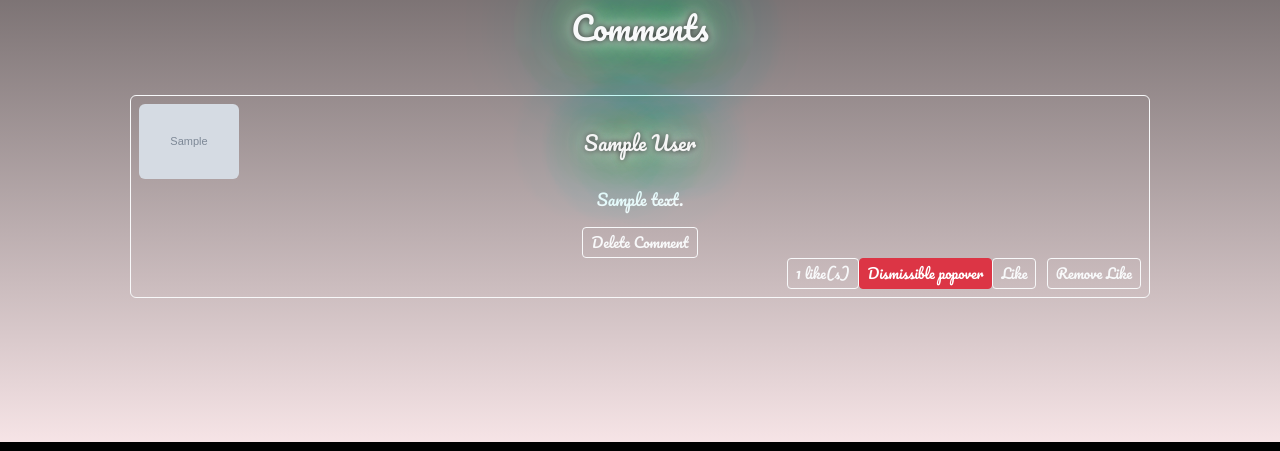
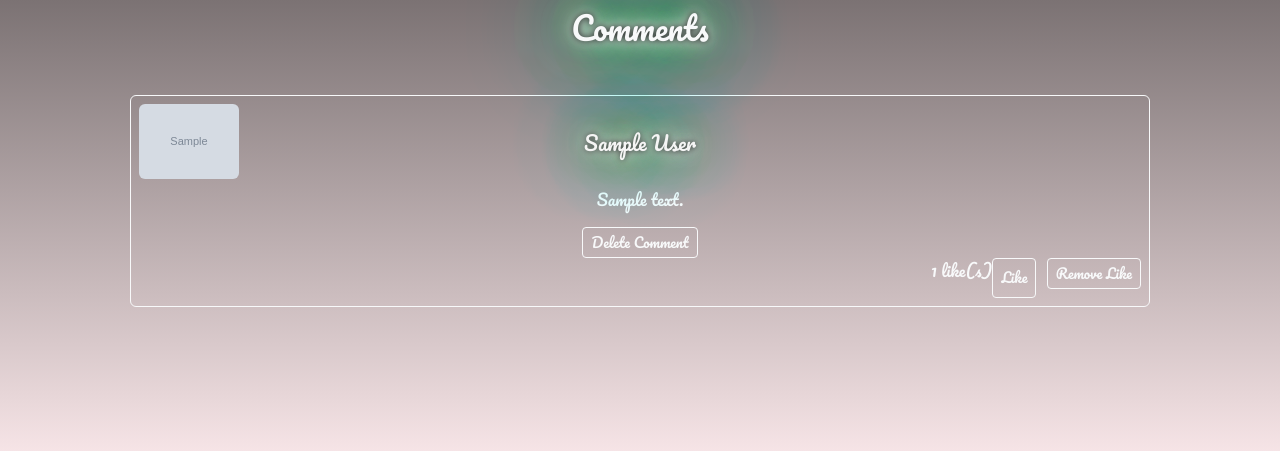
Before and after one commit to JLGunter108/soloGram_Project, a Django app: page /post/1 in a window 1280 px wide. Shown: the part 914-1365 px from the top of the page. Run offline with Django 4.2, Linux system fonts and the light colour scheme; a user stored in the database is signed in; tables that the repository leaves empty hold one stand-in row (values such as "Sample post"); grey boxes marked "Sample" are stand-in pictures.

Commit message:
removed unecessary button

```diff
--- a/theFeed/templates/post_details.html
+++ b/theFeed/templates/post_details.html
@@ -55,16 +55,7 @@
             {% endif %}
         </div>
         <div class="d-flex justify-content-end">
-            <a tabindex="0" class="btn btn-sm btn-outline-light" role="button"
-            data-toggle="popover" data-trigger="focus" title="Dismissible popover"
-            data-content="likes {{ Comment.likes.user.all }}">
-            {{ comment.likes_count }} like(s)
-            </a>
-            <a tabindex="0" class="btn btn-sm btn-danger" role="button"
-            data-toggle="popover" data-trigger="focus" title="Dismissible popover"
-            data-content="Click anywhere to dismiss this popover">
-            Dismissible popover
-            </a>
+            <p>{{ comment.likes_count }} like(s)</p>
             <form class="d-flex justify-content-end" action="{% url 'comment_like' comment.pk %}" method="POST">
                 {% csrf_token %}
                 <button class="btn btn-outline-light btn-sm" type="submit" name="comment_id" value="{{ comment.id }}">Like</button>
```
